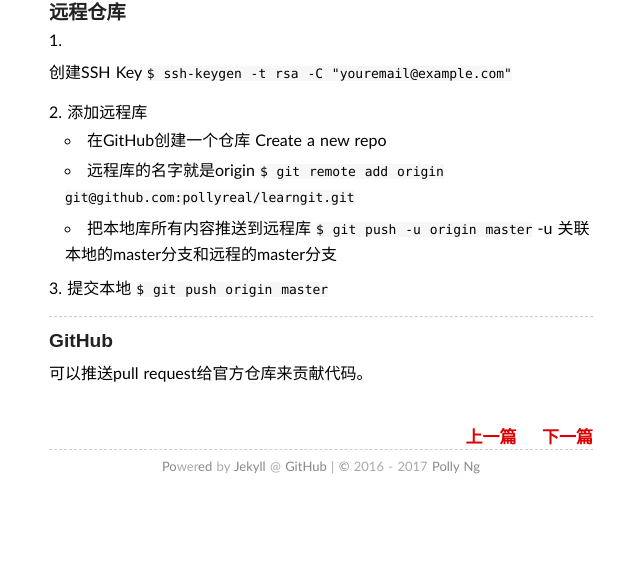
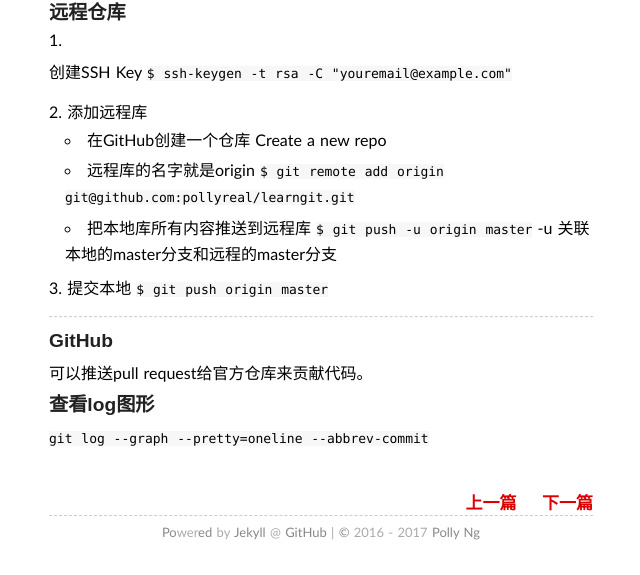
Before and after one commit to Pollyreal/pollyreal.github.io, a Jekyll site: the page built from _posts/2016-09-06-notes-of-git.md, in a window 1280 px wide and 900 px high, scrolled down 2155 px, cut to the strip 325-900 px from the top of the window. Shown: the whole strip, without its empty margins (319-959 px from the left). Built offline with Jekyll 4.4.1, drawn with Linux system fonts in a browser that asks for light colours; comment, search, counter and statistics services are not loaded; before the commit the page ends 2989 px from its top, so only the background shows below that.

Commit message:
update git note

```diff
--- a/_posts/2016-09-06-notes-of-git.md
+++ b/_posts/2016-09-06-notes-of-git.md
@@ -92,3 +92,7 @@ Create a new repo
 ### GitHub
 
 可以推送pull request给官方仓库来贡献代码。
+
+
+### 查看log图形
+ `git log --graph --pretty=oneline --abbrev-commit`
```
